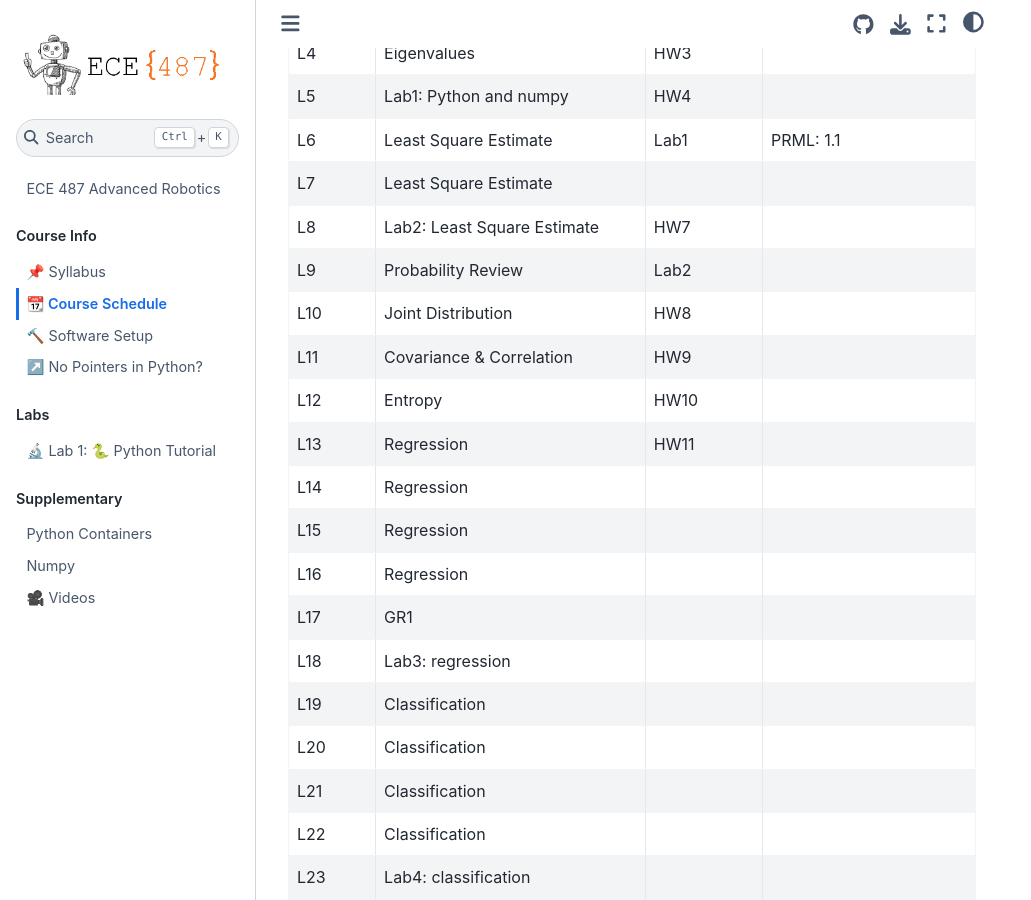
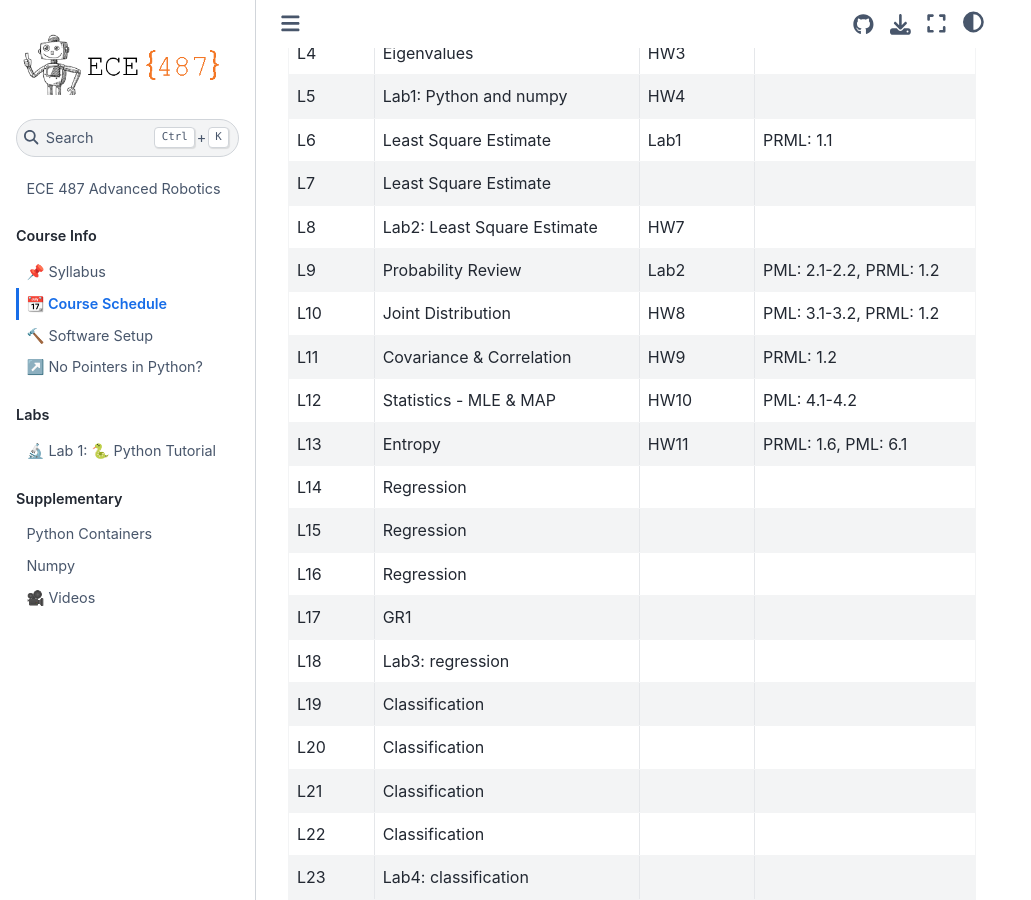
Before and after one commit to stanbaek/ece487, a Jupyter Book: the page built from docs/schedule.md, in a window 1280 px wide and 900 px high, scrolled down 589 px. Shown: the whole window, without its empty margins (0-1031 px from the left). Built offline with Jupyter Book 1.0.4 settings and Sphinx 7.4.7 and the Sphinx Book theme 1.1.4, drawn with Linux system fonts in a browser that asks for light colours.

Commit message:
Updated schedule

```diff
--- a/docs/schedule.md
+++ b/docs/schedule.md
@@ -20,11 +20,11 @@ Reading:
  L6       | Least Square Estimate             | Lab1               | PRML: 1.1
  L7       | Least Square Estimate             |                    |
  L8       | Lab2: Least Square Estimate       | HW7                |
- L9       | Probability Review                | Lab2               |
- L10      | Joint Distribution                | HW8                |
- L11      | Covariance & Correlation          | HW9                |
- L12      | Entropy                           | HW10               |
- L13      | Regression                        | HW11               |
+ L9       | Probability Review                | Lab2               | PML: 2.1-2.2, PRML: 1.2
+ L10      | Joint Distribution                | HW8                | PML: 3.1-3.2, PRML: 1.2
+ L11      | Covariance & Correlation          | HW9                | PRML: 1.2
+ L12      | Statistics - MLE & MAP            | HW10               | PML: 4.1-4.2
+ L13      | Entropy                           | HW11               | PRML: 1.6, PML: 6.1
  L14      | Regression                        |                    |
  L15      | Regression                        |                    |
  L16      | Regression                        |                    |
```
